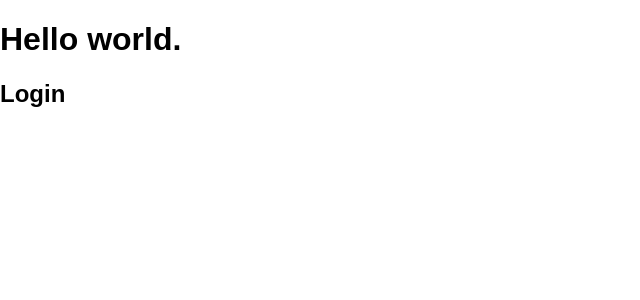
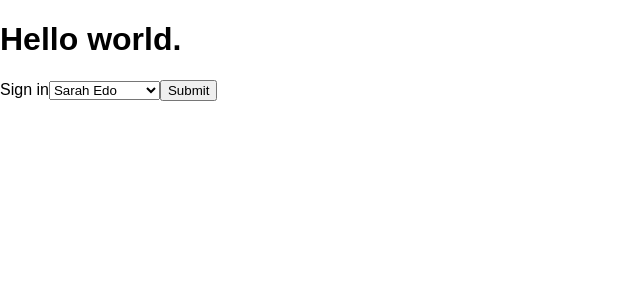
Before and after one commit to yuyi1000/reactnd-would-you-rather-app, a React (Create React App) app: page / in a window 1280 px wide. Shown: the top 300 px of the page, without its empty margins (0-640 px from the left). Built offline with nearby package versions, Linux system fonts and the light colour scheme.

Commit message:
add a middleware logger to log out actions and state change

```diff
--- a/src/components/Login.js
+++ b/src/components/Login.js
@@ -1,13 +1,51 @@
 import React, { Component } from 'react'
 import { connect } from 'react-redux'
-
+import { setAuthedUser } from '../actions/authedUser'
 
 class Login extends Component {
 
+
+  state = {
+    name: 'sarahedo',
+  }
+
+  handleChange = (e) => {
+    const name = e.target.value
+    this.setState({name})
+  }
+
+  handleSubmit = (e) => {
+    const { dispatch } = this.props
+    const authedUserId = this.state.name
+    e.preventDefault()
+    console.log(this.state.name)
+    dispatch(setAuthedUser(authedUserId))
+  }
+
   render() {
+    const { authedUser } = this.props
+    console.log(authedUser);
+    if (authedUser) {
+      // TODO: use redirect to home page
+      return (
+        <h2>
+          you have already signed in.
+        </h2>
+      )
+    }
 
     return (
-      <h2>Login</h2>
+      <form className='sign-in-form' onSubmit={this.handleSubmit}>
+        <label className='sign-in-label'>
+          Sign in
+          <select  value={this.state.value} onChange={this.handleChange}>
+            <option value="sarahedo">Sarah Edo</option>
+            <option value="tylermcginnis">Tyler McGinnis</option>
+            <option value="johndoe">John Doe</option>
+          </select>
+        </label>
+        <input type="submit" value="Submit" />
+      </form>
     )
   }
 
--- a/src/middleware/index.js
+++ b/src/middleware/index.js
@@ -1,7 +1,8 @@
 import thunk from 'redux-thunk'
-
+import logger from './logger'
 import { applyMiddleware } from 'redux'
 
 export default applyMiddleware(
   thunk,
+  logger,
 )
--- /dev/null
+++ b/src/middleware/logger.js
@@ -0,0 +1,10 @@
+const logger = (store) => (next) => (action) => {
+  console.group(action.type)
+    console.log('The action: ', action)
+    const returnValue = next(action)
+    console.log('The new state: ', store.getState())
+  console.groupEnd()
+  return returnValue
+}
+
+export default logger
```
